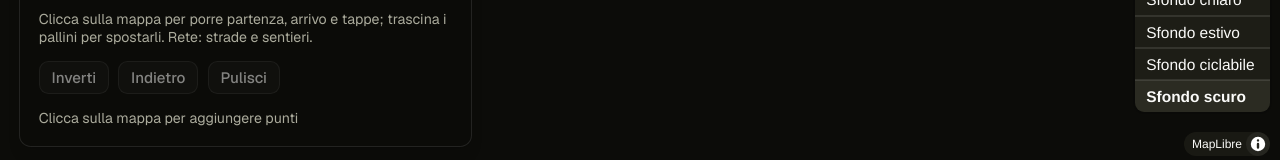
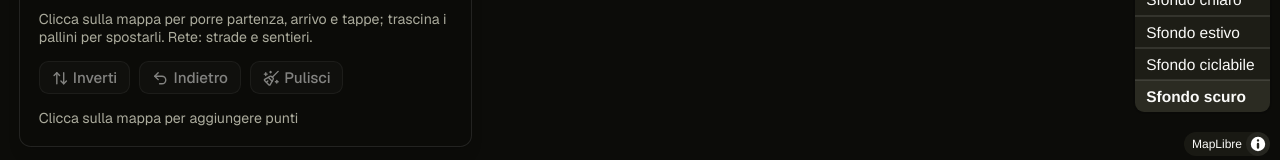
Before and after one commit to BeneComune/mappa-civica, a Next.js app: page /outdoor/trails/routing in a window 1280 px wide. Shown: the part 595-755 px from the top of the page. Built offline with nearby package versions, Linux system fonts and the light colour scheme; no server answers; what pmtiles would draw is missing.

Commit message:
Add icons to route planner swap/undo/clear buttons

```diff
--- a/components/route-planner/index.tsx
+++ b/components/route-planner/index.tsx
@@ -6,6 +6,7 @@ import { createPortal } from "react-dom"
 import { MapPin } from "lucide-react"
 import { Button } from "@/components/ui/button"
 import { usePanelSheet } from "@/components/mobile-panel-sheet"
+import { ICONS } from "@/lib/ICONS"
 import { STRINGS } from "@/lib/strings"
 import { useIsMobile } from "@/lib/use-is-mobile"
 import { buildRouteSummary, type RouteSummary, type RoutingMode } from "@/lib/routing"
@@ -68,6 +69,10 @@ export function RoutePlanner({ mode }: { mode: RoutingMode }) {
           ? `${points.length} ${STRINGS.routePlannerStatusConnected}`
           : STRINGS.routePlannerStatusNotFound
 
+  const SwapIcon = ICONS.routePlannerSwap
+  const UndoIcon = ICONS.routePlannerUndo
+  const ClearIcon = ICONS.routePlannerClear
+
   const network =
     mode === "biking" ? STRINGS.routePlannerNetworkBiking : STRINGS.routePlannerNetworkWalking
 
@@ -105,12 +110,15 @@ export function RoutePlanner({ mode }: { mode: RoutingMode }) {
 
       <div className="flex flex-wrap gap-2">
         <Button size="sm" variant="outline" disabled={points.length < 2} onClick={() => setPoints((prev) => [...prev].reverse())}>
+          <SwapIcon aria-hidden="true" />
           {STRINGS.routePlannerSwap}
         </Button>
         <Button size="sm" variant="outline" disabled={points.length === 0} onClick={() => setPoints((prev) => prev.slice(0, -1))}>
+          <UndoIcon aria-hidden="true" />
           {STRINGS.routePlannerUndo}
         </Button>
         <Button size="sm" variant="outline" disabled={points.length === 0} onClick={() => setPoints([])}>
+          <ClearIcon aria-hidden="true" />
           {STRINGS.routePlannerClear}
         </Button>
       </div>
--- a/lib/ICONS.ts
+++ b/lib/ICONS.ts
@@ -1,6 +1,8 @@
 // lib\ICONS.ts
 import {
+  ArrowUpDown,
   Bike,
+  BroomSparkles,
   CircleHelp,
   CirclePlus,
   Compass,
@@ -38,6 +40,7 @@ import {
   TreePine,
   TrendingUp,
   TriangleAlert,
+  Undo2,
   UtensilsCrossed,
   Users,
   Waves,
@@ -80,6 +83,9 @@ export const ICONS = {
   routePlannerBiking: Bike,
   routePlannerEbike: Zap,
   routePlannerRemovePoint: X,
+  routePlannerSwap: ArrowUpDown,
+  routePlannerUndo: Undo2,
+  routePlannerClear: BroomSparkles,
 
   // Bike infra categories
   bikeInfraCiclabili: Bike,
```
